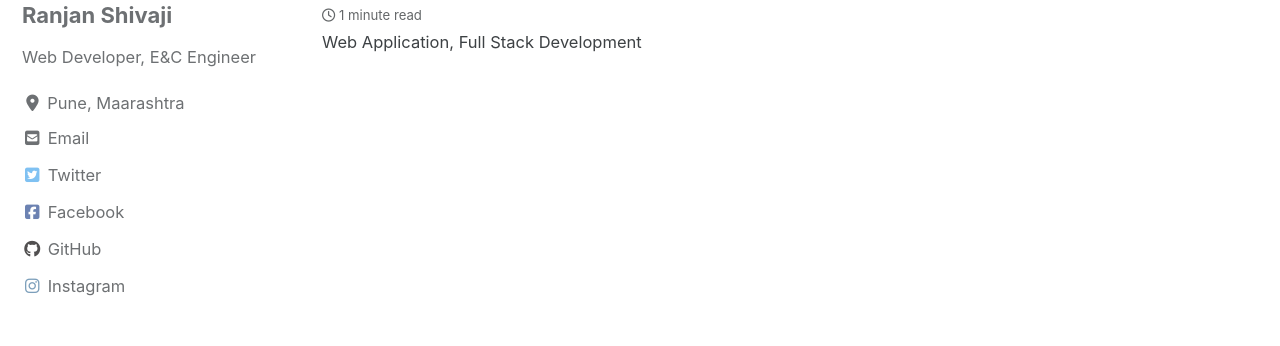
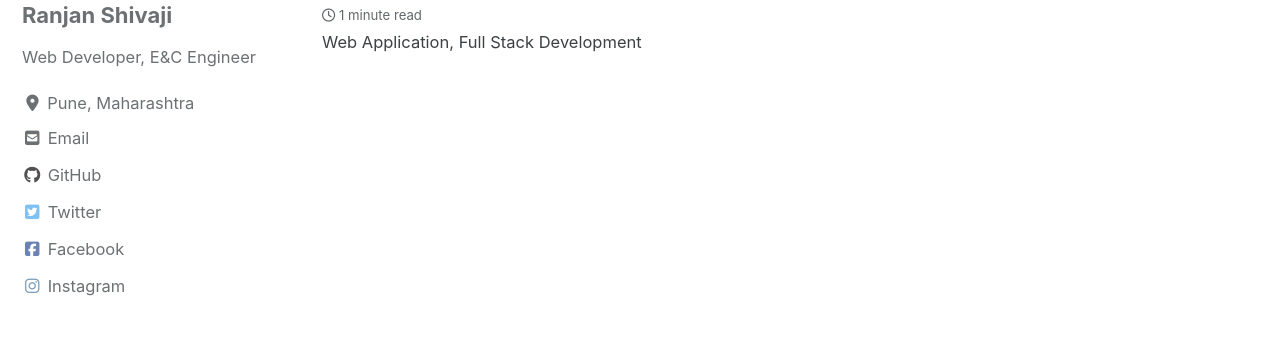
Before and after one commit to ranjanshivaji/ranjanshivaji.github.io, a Jekyll site: the page built from index.html, in a window 1280 px wide. Shown: the part 465-811 px from the top of the page. Built offline with Jekyll 4.4.1, drawn with Linux system fonts in a browser that asks for light colours; cached includes are drawn as plain includes; nearby versions of some CDN libraries; the list of posts is cut into pages by our own code.

Commit message:
location typo fix

```diff
--- a/_config.yml
+++ b/_config.yml
@@ -96,12 +96,15 @@ author:
   name             : "Ranjan Shivaji"
   avatar           : "/image/avatar.jpeg" # path of avatar image, e.g. "/assets/images/bio-photo.jpg"
   bio              : "Web Developer, E&C Engineer"
-  location         : "Pune, Maarashtra"
+  location         : "Pune, Maharashtra"
   email            :
   links:
     - label: "Email"
       icon: "fas fa-fw fa-envelope-square"
       url: "ranjanshivaji172@gmail.com"
+    - label: "GitHub"
+      icon: "fab fa-fw fa-github"
+      url: "https://github.com/ranjanshivaji"
     - label: "Website"
       icon: "fas fa-fw fa-link"
       # url: "https://your-website.com"
@@ -111,9 +114,6 @@ author:
     - label: "Facebook"
       icon: "fab fa-fw fa-facebook-square"
       url: "https://www.facebook.com/ranjan.shivaji"
-    - label: "GitHub"
-      icon: "fab fa-fw fa-github"
-      url: "https://github.com/ranjanshivaji"
     - label: "Instagram"
       icon: "fab fa-fw fa-instagram"
       url: "https://twitter.com/ranjanshivaji"
```
